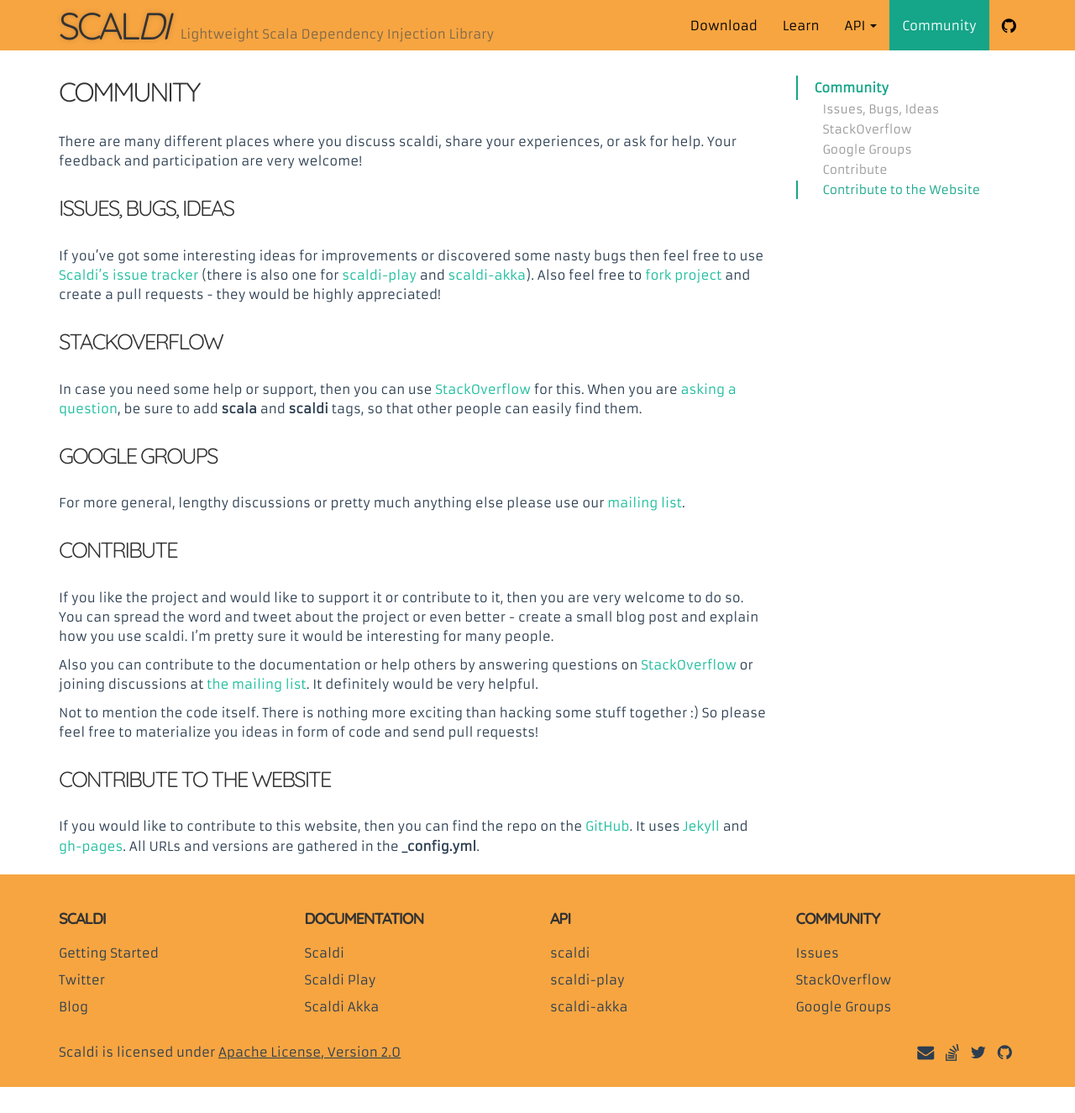
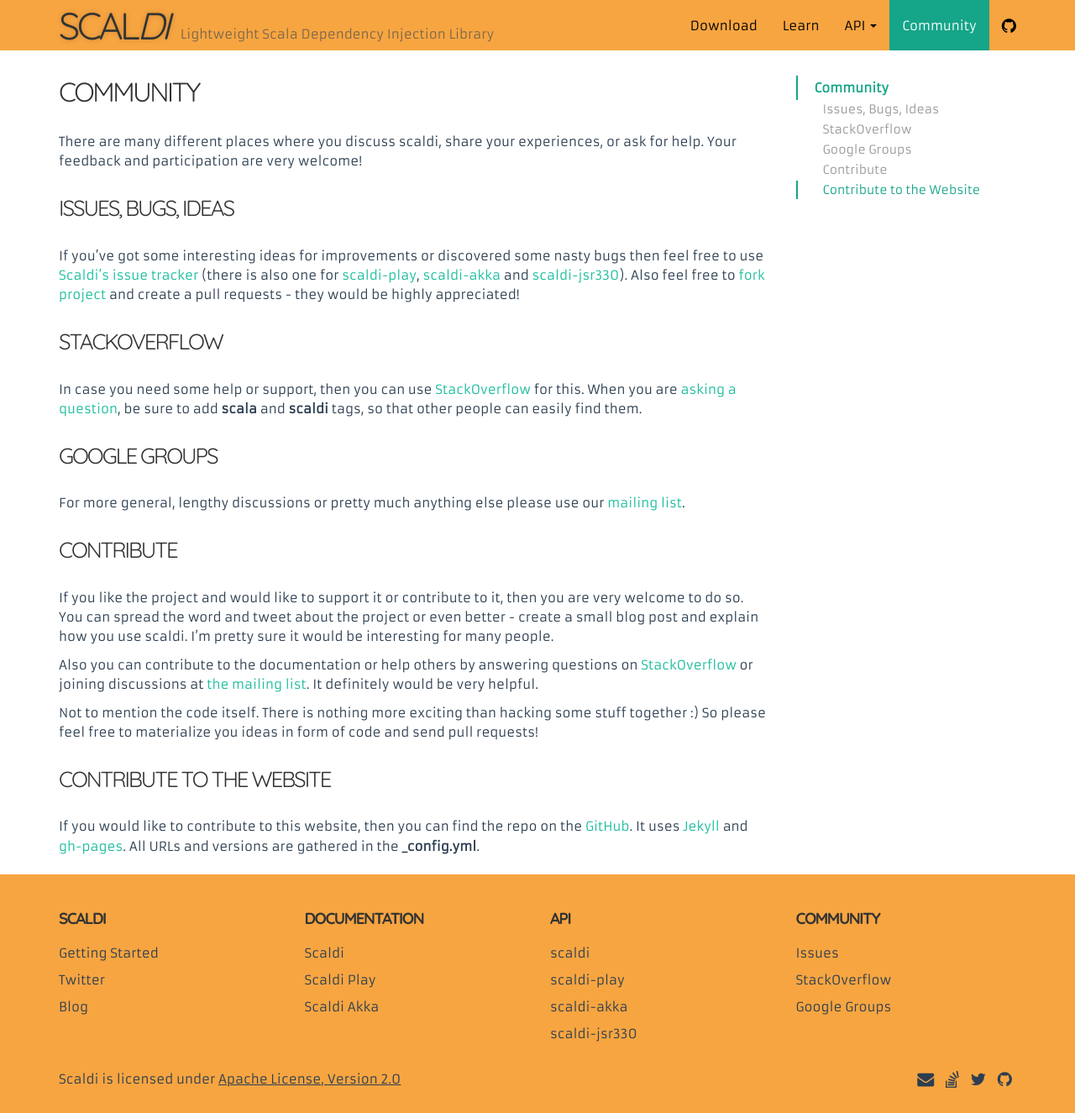
Before and after one commit to scaldi/scaldi-website, a Jekyll site: the page built from community.md, in a window 1280 px wide and 1325 px high. Shown: the whole window at 84% size. Built offline with Jekyll 4.4.1, drawn with Linux system fonts in a browser that asks for light colours.

Commit message:
Added JSR 330 to headers and footers

```diff
--- a/_config.yml
+++ b/_config.yml
@@ -39,6 +39,7 @@
     scaldi: http://scaldi.github.io/scaldi/latest/api
     scaldi-play: http://scaldi.github.io/scaldi-play/latest/api/#scaldi.play.ScaldiSupport
     scaldi-akka: http://scaldi.github.io/scaldi-akka/latest/api
+    scaldi-jsr330: http://scaldi.github.io/scaldi-jsr330/latest/api
   repo:
     scaldi: https://github.com/scaldi/scaldi
     scaldi-jsr330: https://github.com/scaldi/scaldi-jsr330
--- a/_includes/footer.html
+++ b/_includes/footer.html
@@ -21,6 +21,7 @@
         <p><a href="{{site.link.scaladoc.scaldi}}" target="_blank">scaldi</a></p>
         <p><a href="{{site.link.scaladoc.scaldi-play}}" target="_blank">scaldi-play</a></p>
         <p><a href="{{site.link.scaladoc.scaldi-akka}}" target="_blank">scaldi-akka</a></p>
+        <p><a href="{{site.link.scaladoc.scaldi-jsr330}}" target="_blank">scaldi-jsr330</a></p>
       </div>
       <div class="col-md-3">
         <h4>Community</h4>
--- a/_includes/header.html
+++ b/_includes/header.html
@@ -24,6 +24,7 @@
             <li><a target="_blank" href="{{site.link.scaladoc.scaldi}}">scaldi</a></li>
             <li><a target="_blank" href="{{site.link.scaladoc.scaldi-play}}">scaldi-play</a></li>
             <li><a target="_blank" href="{{site.link.scaladoc.scaldi-akka}}">scaldi-akka</a></li>
+            <li><a target="_blank" href="{{site.link.scaladoc.scaldi-jsr330}}">scaldi-jsr330</a></li>
             <li class="divider"></li>
             <li><a target="_blank" href="{{site.link.scaldi-changelog}}">Changelog</a></li>
           </ul>
--- a/community.md
+++ b/community.md
@@ -13,7 +13,7 @@
 
 If you've got some interesting ideas for improvements or discovered some nasty bugs then feel free to use
 [Scaldi's issue tracker]({{site.link.issues.scaldi}})
-(there is also one for [scaldi-play]({{site.link.issues.scaldi-play}}) and [scaldi-akka]({{site.link.issues.scaldi-akka}})).
+(there is also one for [scaldi-play]({{site.link.issues.scaldi-play}}), [scaldi-akka]({{site.link.issues.scaldi-akka}}) and [scaldi-jsr330]({{site.link.issues.scaldi-jsr330}})).
 Also feel free to [fork project]({{site.link.scaldi-github}}) and create a pull requests - they would be highly appreciated!
 
 ### StackOverflow
```
